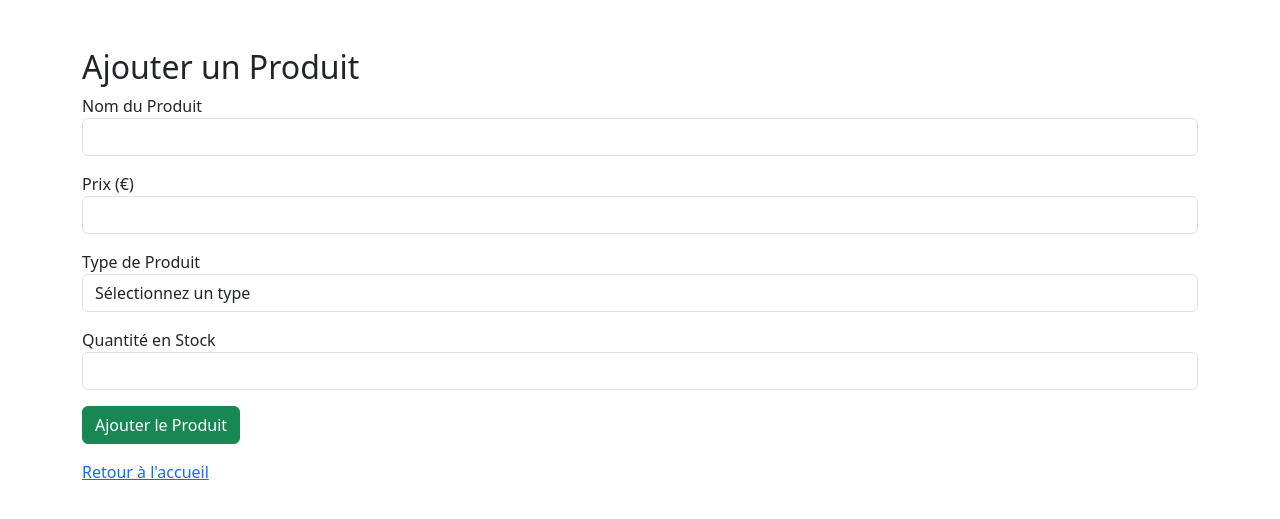
After one commit to wiziki-75/ARTITI, a PHP site: template vue/ajouter_produit.php in a window 1280 px wide. The commit adds this page. Shown: the top 519 px of the page. Run offline with PHP 8.4, Linux system fonts and the light colour scheme; the template is opened without the code that fills it, so the values that code supplies are empty; the visitor is signed in with stand-in values (Sample User, id 1).

Commit message:
modified:   artiti.sql 	modified:   controleur/controleur.class.php 	new file:   modeles/modele.produit.php 	modified:   routeur.php 	new file:   vue/ajouter_produit.php 	deleted:    vue/form_commerce.php 	modified:   vue/home.php

```diff
--- a/artiti.sql
+++ b/artiti.sql
@@ -42,6 +42,7 @@ CREATE TABLE Produit (
     nom VARCHAR(255) NOT NULL,
     prix DECIMAL(10,2) NOT NULL,
     vendeur INT UNSIGNED NOT NULL,
+    quantite INT UNSIGNED DEFAULT 1,
     date TIMESTAMP DEFAULT CURRENT_TIMESTAMP,
     type VARCHAR(50) NOT NULL,
     FOREIGN KEY (vendeur) REFERENCES User(id_user) ON DELETE CASCADE
--- a/controleur/controleur.class.php
+++ b/controleur/controleur.class.php
@@ -9,7 +9,8 @@ class Controleur {
     public function __construct() {
         $this->services = [
             'user' => user::class,
-            'commerce' => commerce::class
+            'commerce' => commerce::class,
+            'produit' => produit::class
         ];
     }
 
--- a/routeur.php
+++ b/routeur.php
@@ -23,6 +23,7 @@ $routes = [
     'profil' => isset($_SESSION['email']) ? "vue/profil.php" : "vue/non_connecte.php",
     'admin' => ($_SESSION['role'] ?? '') === 'organisateur' ? "vue/admin.php" : "vue/acces.php",
     'passer_vendeur' => isset($_SESSION['email']) ? "vue/passer_vendeur.php" : "vue/non_connecte.php",
+    'ajouter_produit' => ($_SESSION['role'] ?? '') === 'vendeur' ? "vue/ajouter_produit.php" : "vue/acces.php",
     'inscription' => "vue/inscription.php",  // ✅ Page d'inscription obligatoire
     'deconnexion' => "deconnexion.php"
 ];
--- /dev/null
+++ b/vue/ajouter_produit.php
@@ -0,0 +1,75 @@
+<?php
+
+// 🔹 Vérifier si l'utilisateur est connecté et est vendeur
+if (!isset($_SESSION['email']) || $_SESSION['role'] !== 'vendeur') {
+    header("Location: index.php?page=connexion");
+    exit();
+}
+
+if ($_SERVER['REQUEST_METHOD'] == 'POST') {
+    $nom = trim($_POST['nom']);
+    $prix = trim($_POST['prix']);
+    $type = trim($_POST['type']);
+    $quantite = trim($_POST['quantite']);
+
+    // 🔹 Vérifications de base
+    if (empty($nom) || empty($prix) || empty($type) || empty($quantite)) {
+        $message = "Tous les champs doivent être remplis.";
+    } elseif (!is_numeric($prix) || $prix <= 0) {
+        $message = "Le prix doit être un nombre positif.";
+    } elseif (!is_numeric($quantite) || $quantite < 0) {
+        $message = "La quantité doit être un nombre positif.";
+    } else {
+        // 🔹 Ajouter le produit dans la base
+        $vendeur = $_SESSION['user_id']; // ID du vendeur
+        $ajoutReussi = $unControleur->addProduit($nom, $prix, $vendeur, $type, $quantite);
+
+        if ($ajoutReussi) {
+            $message = "Produit ajouté avec succès !";
+        } else {
+            $message = "Erreur lors de l'ajout du produit.";
+        }
+    }
+}
+?>
+
+<!DOCTYPE html>
+<html lang="fr">
+<head>
+    <meta charset="UTF-8">
+    <meta name="viewport" content="width=device-width, initial-scale=1.0">
+    <title>Ajouter un Produit</title>
+    <link rel="stylesheet" href="https://cdn.jsdelivr.net/npm/bootstrap@5.3.2/dist/css/bootstrap.min.css">
+</head>
+<body>
+    <div class="container mt-5">
+        <h2>Ajouter un Produit</h2>
+        <form method="post">
+            <div class="mb-3">
+                <label>Nom du Produit</label>
+                <input type="text" name="nom" class="form-control" required>
+            </div>
+            <div class="mb-3">
+                <label>Prix (€)</label>
+                <input type="text" name="prix" class="form-control" required>
+            </div>
+            <div class="mb-3">
+                <label>Type de Produit</label>
+                <select name="type" class="form-control" required>
+                    <option value="">Sélectionnez un type</option>
+                    <option value="Fruit">Fruit</option>
+                    <option value="Légume">Légume</option>
+                    <option value="Boisson">Boisson</option>
+                    <option value="Autre">Autre</option>
+                </select>
+            </div>
+            <div class="mb-3">
+                <label>Quantité en Stock</label>
+                <input type="number" name="quantite" class="form-control" required>
+            </div>
+            <button type="submit" class="btn btn-success">Ajouter le Produit</button>
+        </form>
+        <p class="mt-3"><a href="index.php?page=home">Retour à l'accueil</a></p>
+    </div>
+</body>
+</html>
--- a/vue/home.php
+++ b/vue/home.php
@@ -22,6 +22,7 @@ $role = $_SESSION['role'] ?? 'Utilisateur';
     </div>
 
     <!-- Bouton de déconnexion -->
-    <a href="index.php?page=passer_vendeur" class="btn mt-4">Passer vendeur</a>
+    <a href="index.php?page=passer_vendeur" class="btn btn-primary mt-4">Passer vendeur</a>
+    <a href="index.php?page=ajouter_produit" class="btn btn-primary mt-4">Ajouter un produit</a>
     <a href="index.php?page=deconnexion" class="btn btn-danger mt-4">Se déconnecter</a>
 </div>
```
Also changed, not shown: modeles/modele.produit.php (added, +78 -0 lines), vue/form_commerce.php (deleted).
